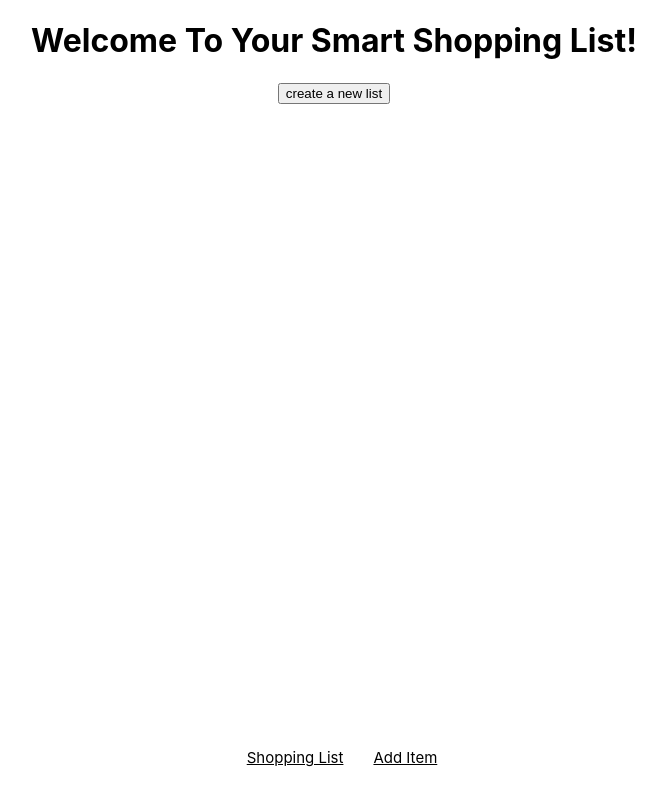
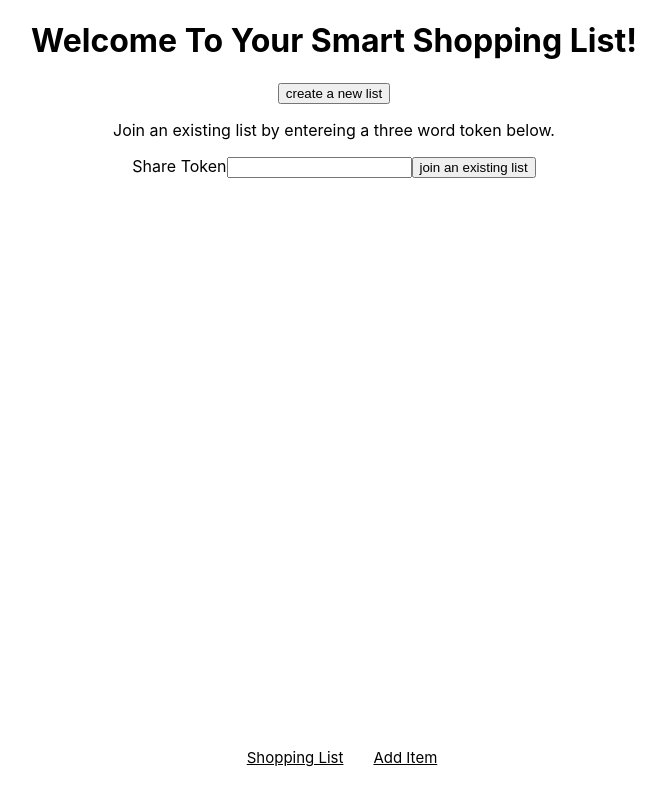
Before and after one commit to the-collab-lab/tcl-43-smart-shopping-list, a React (Create React App) app: page / in a window 1280 px wide. Shown: the whole page, without its empty margins (306-972 px from the left). Built offline with nearby package versions, Linux system fonts and the light colour scheme.

Commit message:
join existing list UI update

```diff
--- a/src/components/Home.jsx
+++ b/src/components/Home.jsx
@@ -1,3 +1,4 @@
+import JoinExistingList from './JoinExistingList.jsx';
 import NewListButton from './newListButton.jsx';
 
 export default function Home() {
@@ -9,6 +10,7 @@ export default function Home() {
 
       <section>
         <NewListButton />
+        <JoinExistingList />
       </section>
     </>
   );
--- /dev/null
+++ b/src/components/JoinExistingList.jsx
@@ -0,0 +1,18 @@
+import React from 'react';
+
+export default function JoinExistingList() {
+  const handleSubmit = (e) => {
+    e.preventDefault();
+    console.log('from submit handler');
+  };
+  return (
+    <div>
+      <p>Join an existing list by entereing a three word token below.</p>
+      <form onSubmit={handleSubmit}>
+        <label htmlFor="user token">Share Token</label>
+        <input type="text" id="user token" />
+        <button>join an existing list</button>
+      </form>
+    </div>
+  );
+}
```
